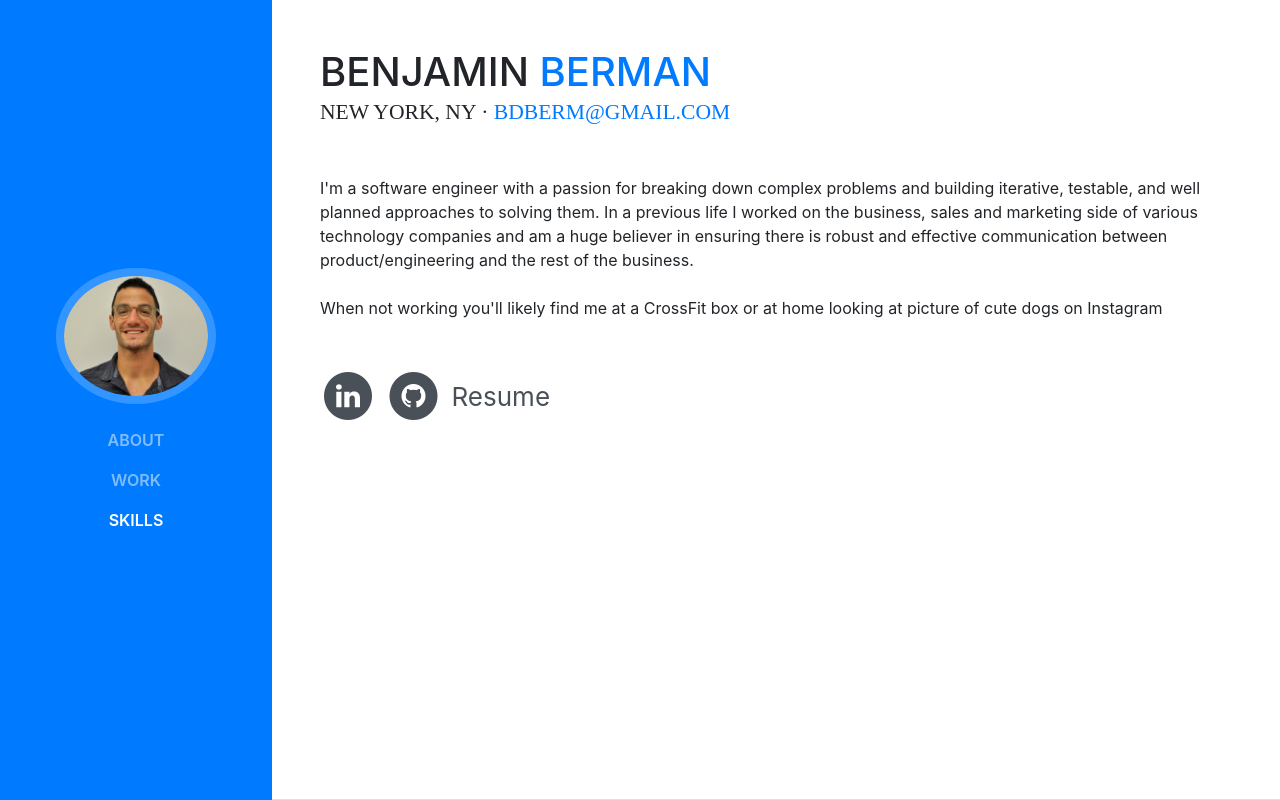
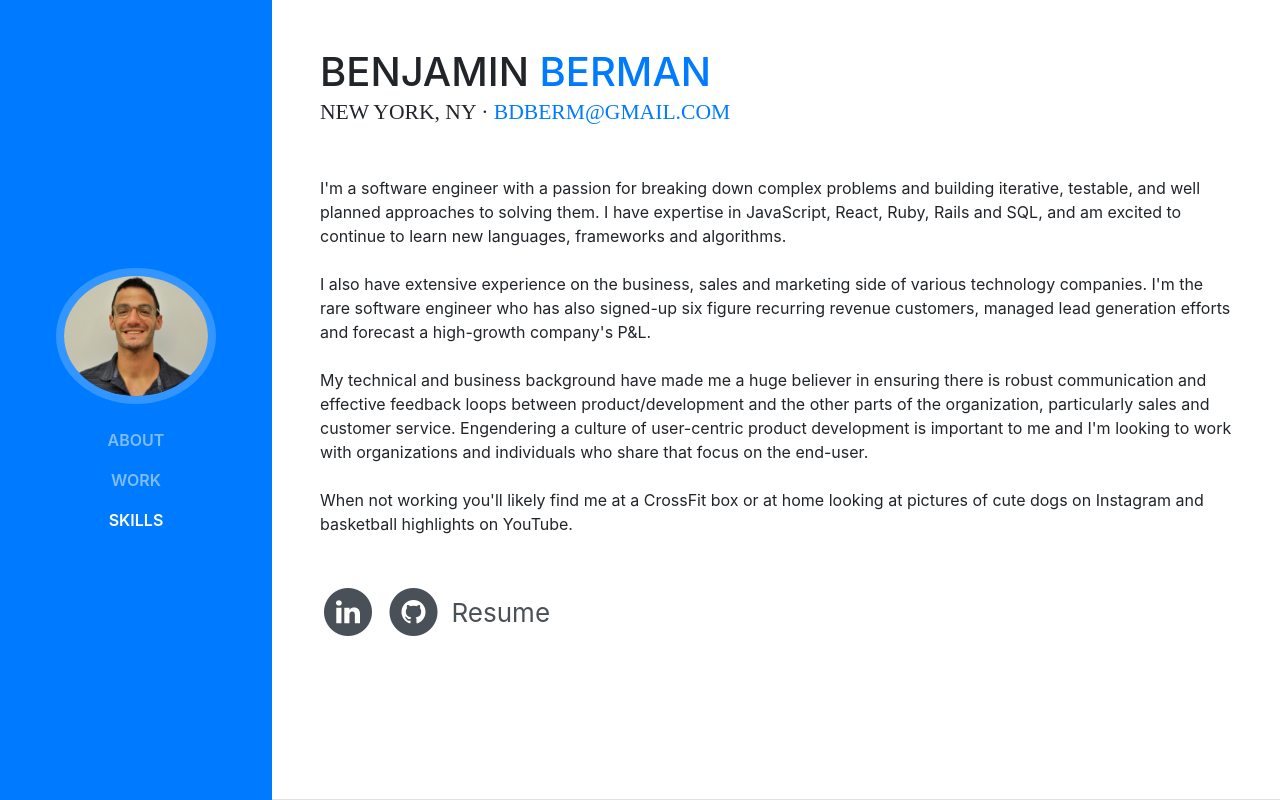
Before and after one commit to bdberm/bdberm.github.io, a website with bundled scripts: page index.html in a window 1280 px wide. Shown: the top 800 px of the page. Built offline with nearby package versions, Linux system fonts and the light colour scheme; files whose address does not match are found by name; a web font is replaced by a local one.

```diff
--- a/index.html
+++ b/index.html
@@ -65,8 +65,9 @@
           <div class="subheading mb-5">New York, NY ·
             <a href="mailto:bdberm@gmail.com">bdberm@gmail.com</a>
           </div>
-          <p class="mb-5">I'm a software engineer with a passion for breaking down complex problems and building iterative, testable, and well planned approaches to solving them. In a previous life I worked on the business, sales and marketing side of various technology companies and am a huge believer in ensuring there is robust and effective communication between product/engineering and the rest of the business.<br><br>
-          When not working you'll likely find me at a CrossFit box or at home looking at picture of cute dogs on Instagram
+          <p class="mb-5">I'm a software engineer with a passion for breaking down complex problems and building iterative, testable, and well planned approaches to solving them. I have expertise in JavaScript, React, Ruby, Rails and SQL, and am excited to continue to learn new languages, frameworks and algorithms.<br><br> I also have extensive experience on the business, sales and marketing side of various technology companies. I'm the rare software engineer who has also signed-up six figure recurring revenue customers, managed lead generation efforts and forecast a high-growth company's P&ampL.<br><br>
+          My technical and business background have made me a huge believer in ensuring there is robust communication and effective feedback loops between product/development and the other parts of the organization, particularly sales and customer service. Engendering a culture of user-centric product development is important to me and I'm looking to work with organizations and individuals who share that focus on the end-user. <br><br>
+          When not working you'll likely find me at a CrossFit box or at home looking at pictures of cute dogs on Instagram and basketball highlights on YouTube.
           </p>
           <ul class="list-inline list-social-icons mb-0">
 
```
Also changed, not shown: README.md.
